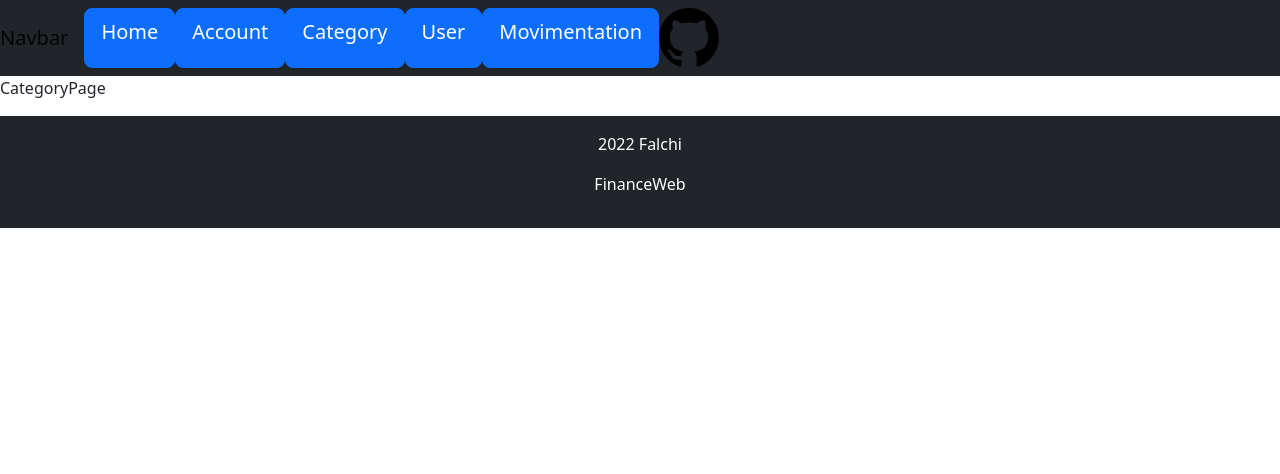
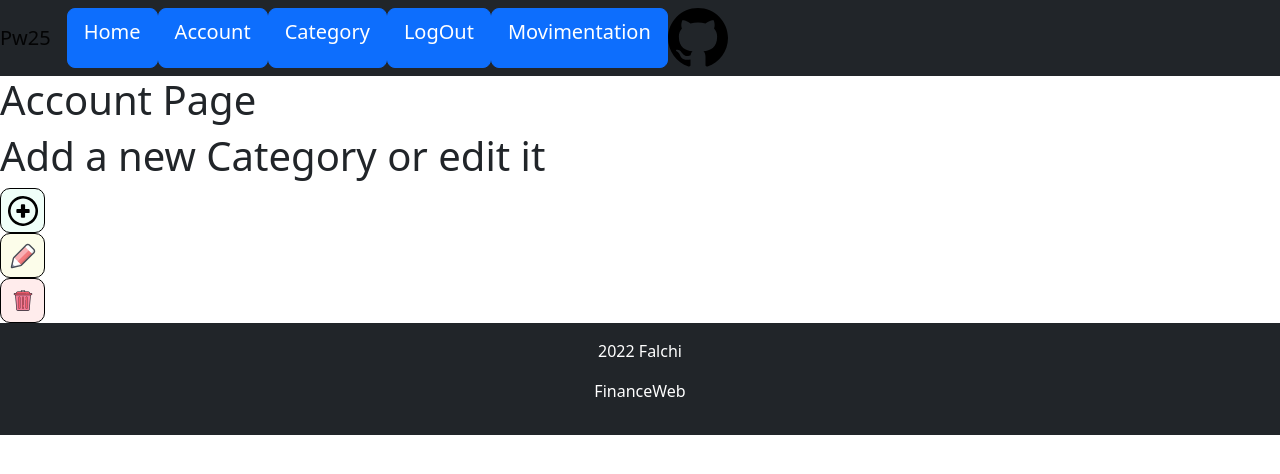
Before and after one commit to Falchizao/financeweb, a React (Create React App) app in the folder frontend/my-app/: page /Category in a window 1280 px wide. Shown: the top 474 px of the page. Built offline with nearby package versions, Linux system fonts and the light colour scheme.

Commit message:
chore: page components with buttons

```diff
--- a/frontend/my-app/src/components/account/index.tsx
+++ b/frontend/my-app/src/components/account/index.tsx
@@ -1 +1,13 @@
-export  {}
+import AddButton from "../addbutton"
+
+function AccountPage(){
+    return(
+        <>
+            <h1>Account Page</h1>
+            <h1>Add your Account</h1>
+            <AddButton/ >
+        </>
+    )
+}
+
+export default AccountPage
--- a/frontend/my-app/src/components/category/index.tsx
+++ b/frontend/my-app/src/components/category/index.tsx
@@ -1 +1,17 @@
-export {}
+import AddButton from "../addbutton"
+import DeleteButton from "../deleteButton"
+import EditButton from "../editbutton"
+
+function CategoryPage(){
+    return(
+        <>
+            <h1>Account Page</h1>
+            <h1>Add a new Category or edit it</h1>
+            <AddButton/ >
+            <EditButton/>
+            <DeleteButton/>
+        </>
+    )
+}
+
+export default CategoryPage
--- a/frontend/my-app/src/components/movimentation/index.tsx
+++ b/frontend/my-app/src/components/movimentation/index.tsx
@@ -1 +1,17 @@
-export {}
+import AddButton from "../addbutton"
+import DeleteButton from "../deleteButton"
+import EditButton from "../editbutton"
+
+function TransactionPage(){
+    return(
+        <>
+            <h1>Transaction Page</h1>
+            <h1>Add a new Transaction</h1>
+            <AddButton/ >
+            <EditButton/>
+            <DeleteButton/>
+        </>
+    )
+}
+
+export default TransactionPage
--- a/frontend/my-app/src/components/navbar/index.tsx
+++ b/frontend/my-app/src/components/navbar/index.tsx
@@ -4,14 +4,14 @@ import { Link } from 'react-router-dom';
 function NavBar() {
     return (
         <div className="navbar navbar-expand-lg navbar-light bg-dark">
-            <a className="navbar-brand" href="#">Navbar</a>
+            <a className="navbar-brand" href="#">Pw25</a>
             <button className="navbar-toggler" type="button" ></button>
             <div className=" text-white" id="navbarNavAltMarkup">
                 <div className="navbar-nav">
                 <Link className="btn btn-primary btn-lg" to="/">Home</Link>
                 <Link className="btn btn-primary btn-lg" to="/Account">Account</Link>
                 <Link className="btn btn-primary btn-lg" to="/Category">Category</Link>
-                <Link className="btn btn-primary btn-lg" to="/User">User</Link>
+                <Link className="btn btn-primary btn-lg" to="/Login">LogOut</Link>
                 <Link className="btn btn-primary btn-lg" to="/Movimentation">Movimentation</Link>
                 <a href='https://github.com/Falchizao/FinanceWeb'> <img src={GithubLogo} alt="Falchi" width="60" /></a>
                 </div>
--- /dev/null
+++ b/frontend/my-app/src/components/pendingtransactions/index.tsx
@@ -0,0 +1,13 @@
+import EditButton from "../editbutton"
+
+function PendingTransactions(){
+    return(
+        <>
+            <h1>PendingTransactions Page</h1>
+            <h1>Edit Transactions Page</h1>
+            <EditButton/>
+        </>
+    )
+}
+
+export default PendingTransactions
--- a/frontend/my-app/src/pages/AccountPage/index.tsx
+++ b/frontend/my-app/src/pages/AccountPage/index.tsx
@@ -1,3 +1,4 @@
+import AccountPage from "../../components/account";
 import Footer from "../../components/footer";
 import NavBar from "../../components/navbar";
 
@@ -5,7 +6,7 @@ function Account() {
     return (
         <>
             <NavBar />
-            <p>AccountPage</p>
+            <AccountPage/>
             <Footer />
         </>
     );
--- a/frontend/my-app/src/pages/CategoryPage/index.tsx
+++ b/frontend/my-app/src/pages/CategoryPage/index.tsx
@@ -1,3 +1,4 @@
+import CategoryPage from "../../components/category";
 import Footer from "../../components/footer";
 import NavBar from "../../components/navbar";
 
@@ -5,7 +6,7 @@ function Category() {
     return (
         <>
             <NavBar />
-            <p>CategoryPage</p>
+            <CategoryPage/>
             <Footer />
         </>
     );
--- a/frontend/my-app/src/pages/Home/index.tsx
+++ b/frontend/my-app/src/pages/Home/index.tsx
@@ -1,11 +1,12 @@
 import Footer from "../../components/footer";
 import NavBar from "../../components/navbar";
+import PendingTransactions from "../../components/pendingtransactions";
 
 function Home() {
     return (
         <>
             <NavBar/>
-            <p>Hero</p>
+            <PendingTransactions/>
             <Footer />
         </>
     );
--- a/frontend/my-app/src/pages/MovimentationPage/index.tsx
+++ b/frontend/my-app/src/pages/MovimentationPage/index.tsx
@@ -1,11 +1,12 @@
 import Footer from "../../components/footer";
+import TransactionPage from "../../components/movimentation";
 import NavBar from "../../components/navbar";
 
 function Movimentation() {
     return (
         <>
             <NavBar />
-            <p>MovimentationPage</p>
+            <TransactionPage/ >
             <Footer />
         </>
     );
--- a/frontend/my-app/src/pages/UserPage/index.tsx
+++ b/frontend/my-app/src/pages/UserPage/index.tsx
@@ -5,7 +5,7 @@ function User() {
     return (
         <>
             <NavBar />
-            <p>UserPage</p>
+            <p>Your Account</p>
             <Footer />
         </>
     );
```
